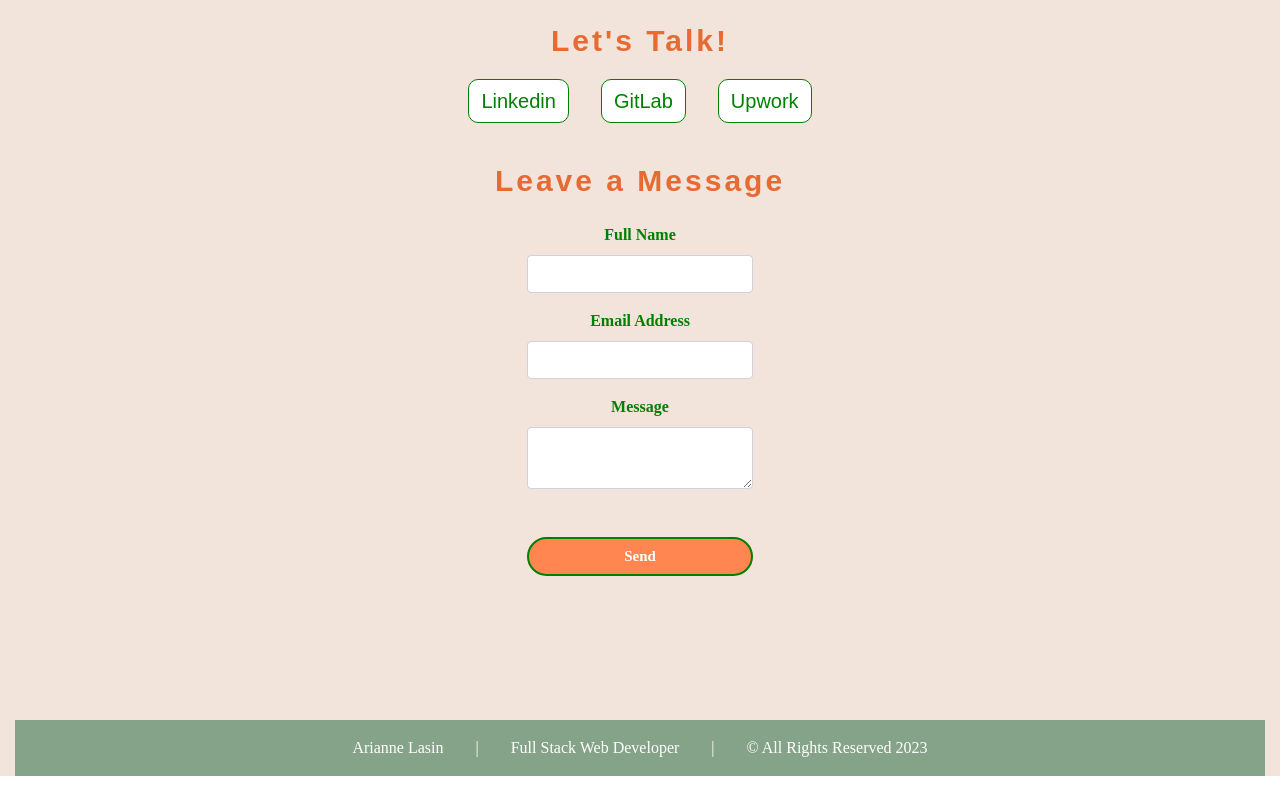
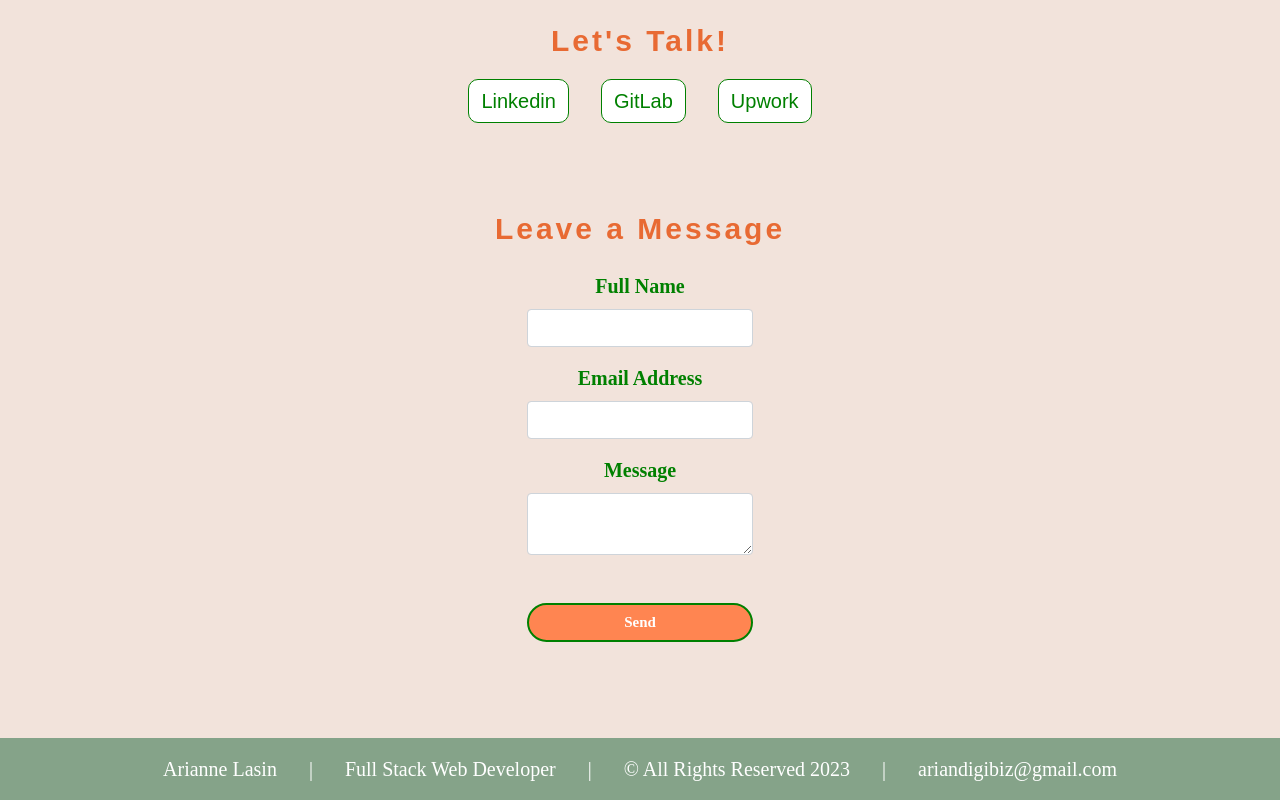
Before and after one commit to ariandigibiz/webportfolio, a plain HTML site: page index.html in a window 1280 px wide. Shown: the part 1757-2557 px from the top of the page. Before the commit the page ends 2533 px from the top, so only its background shows below. Drawn offline with nearby package versions, Linux system fonts and the light colour scheme.

Commit message:
capstone revision

```diff
--- a/index.css
+++ b/index.css
@@ -57,7 +57,7 @@ div #landing {
 
 #tools div > h3, #tools h1, #myproj {
 	color: green;
-	font-family: 'Martel Sans', sans-serifs
+	font-family: 'Martel Sans', sans-serifs;
 }
 
 #front, #other, #pmtools {
@@ -70,7 +70,11 @@ div #landing {
 #footer {
 	background-color: #85A389;
 	color: white;
-	font-family: 'Martel Sans', sans-serifs
+
+}
+
+#footer p {
+	font-family: 'Martel Sans', sans-serifs;
 	font-size: 20px;
 }
 
@@ -85,7 +89,7 @@ div #landing {
 }
 
 div > label {
-	font-family: 'Martel Sans', sans-serifs
+	font-family: 'Martel Sans', sans-serifs;
 	font-size: 20px;
 	font-weight: bold;
 	color: green;
@@ -112,11 +116,11 @@ div #social1, #social2, #social3 {
 
 #contactdiv {
 	background-color: #F2E3DB;
-	font-family: 'Martel Sans', sans-serifs
+	font-family: 'Martel Sans', sans-serifs;
 }
 
 .card-text {
-	font-family: 'Martel Sans', sans-serifs
+	font-family: 'Martel Sans', sans-serifs;
 }
 
 .card-title {
--- a/index.html
+++ b/index.html
@@ -168,7 +168,7 @@
 
 
             <!-- contact -->
-            <div class="container-fluid" id="contactdiv">
+    <div class="container-fluid p-0" id="contactdiv">
     <div class="justify-content-center align-items-center py-4 py-lg-5">
    	<h1 class="text-center mb-1" id="contact">Let's Talk!</h1>
 
@@ -191,8 +191,7 @@
         </a>
     </div>
     </div>
-
-
+    </div>
 
 
     <div class="justify-content-center">
@@ -200,49 +199,34 @@
     <div class="row mt-3 justify-content-center d-flex">
         <form>
             <div class="form-group text-center">
-                            <label>Full Name</label>
-                            <input type="text" class="form-control">
+                <label for="Full_Name">Full Name</label>
+                <input type="text" name="Full Name" id="Full_Name" class="form-control">
             </div>
+
             <div class="form-group text-center">
-                            <label>Email Address</label>
-                            <input type="email" class="form-control">
+                <label for="Email_Address">Email Address</label>
+                <input type="email" name="Email Address" id="Email_Address" class="form-control">
             </div>
+
             <div class="form-group text-center">
-                            <label>Message</label>
-                            <textarea class="form-control"></textarea>
+                <label for="Message">Message</label>
+                <textarea class="form-control" id="Message"></textarea>
             </div>
+
             <button type="submit" class="btn btn-outline-dark btn-block mb-5 mt-5" id="sendbtn">Send</button>
         </form>
     </div>
     </div>
-        </div>
 
-
-
-
-
-        <footer class="mt-5 d-flex flex-row justify-content-center p-0" id="footer">
+    <footer class="mt-5 d-flex flex-row justify-content-center p-0 container-fluid m-0" id="footer">
         <p class="text-center m-3">Arianne Lasin</p>
         <p class="m-3">|</p>
         <p class="text-center m-3">Full Stack Web Developer</p>
         <p class="m-3">|</p>
         <p class="text-center m-3">&copy; All Rights Reserved 2023</p>
+        <p class="m-3">|</p>
+        <p class="text-center m-3">ariandigibiz@gmail.com</p>
     </footer>
-
-
-
-
-
-
-
-
-
-
-
-
-
-
-
 
    <!-- Bootstrap Script -->
         <script src="https://cdn.jsdelivr.net/npm/jquery@3.5.1/dist/jquery.slim.min.js" integrity="sha384-DfXdz2htPH0lsSSs5nCTpuj/zy4C+OGpamoFVy38MVBnE+IbbVYUew+OrCXaRkfj" crossorigin="anonymous"></script>
```
Lines whose indentation alone changed are shown as unchanged.
